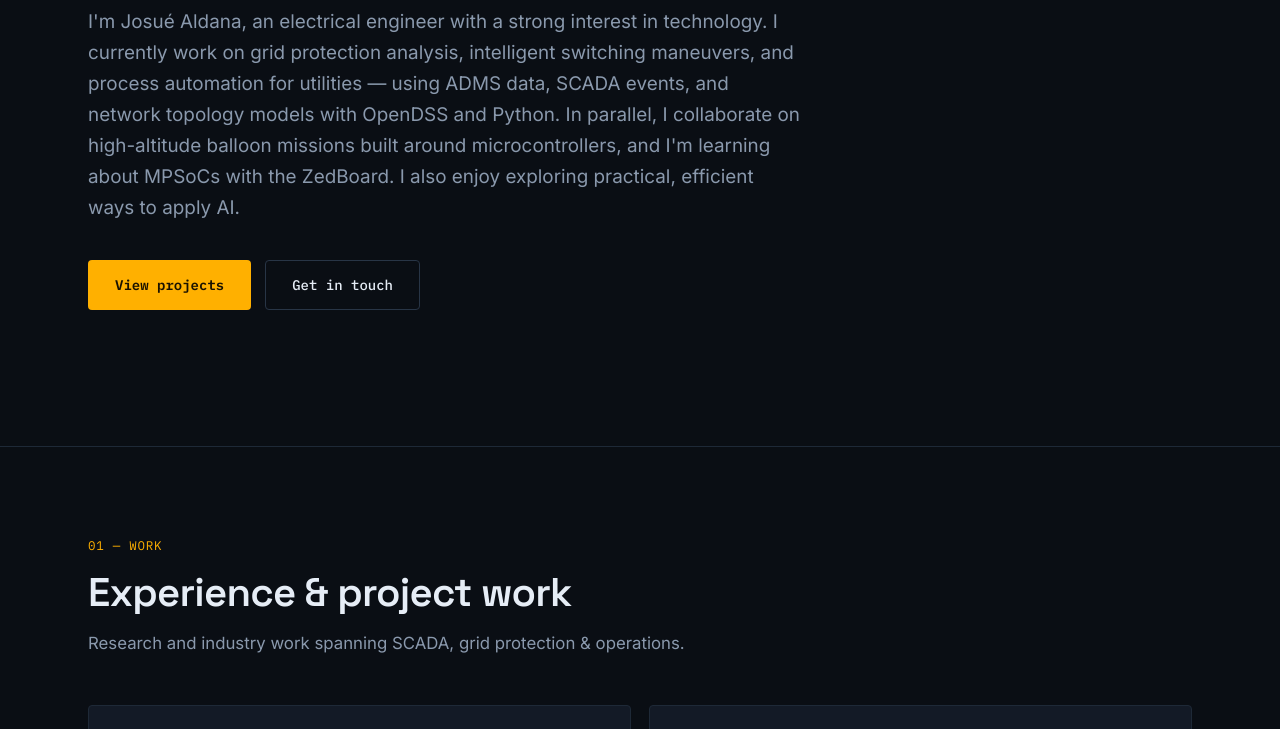
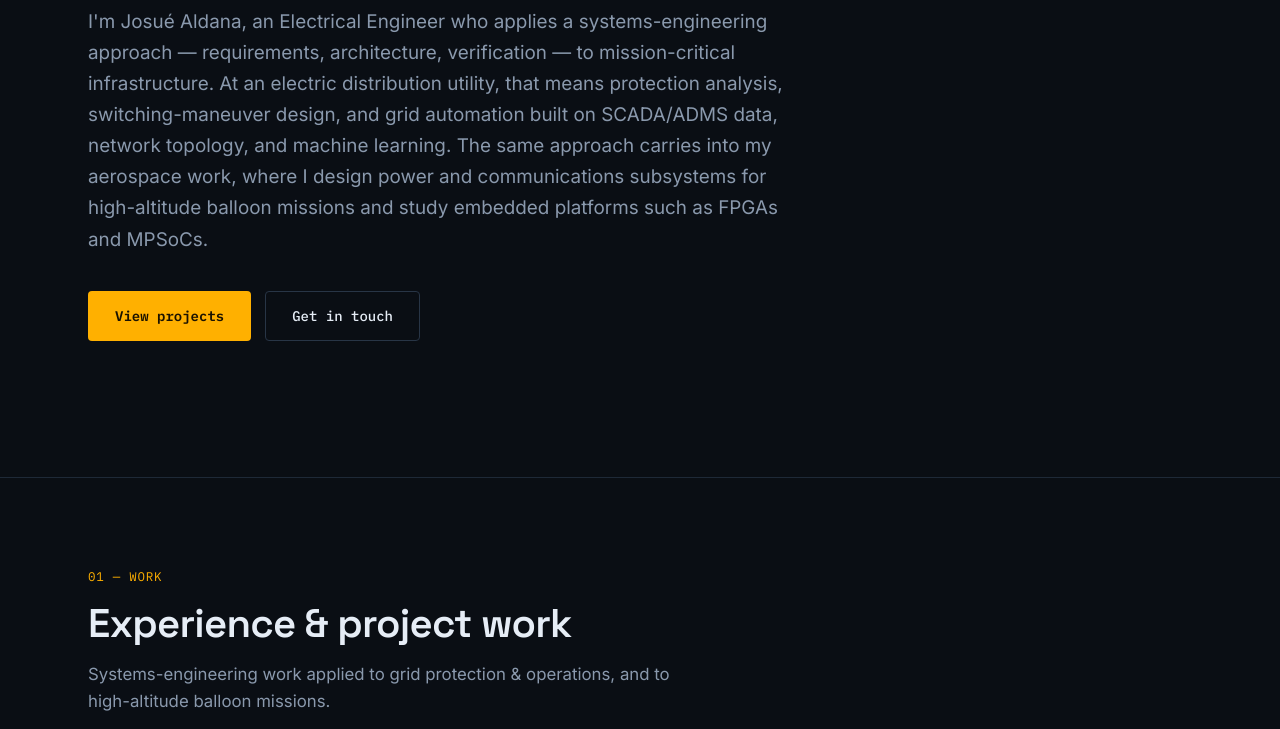
Before and after one commit to scitechlab-dev/scitechlab-dev-site, a plain HTML site: page index.html in a window 1280 px wide. Shown: the part 442-1171 px from the top of the page. Drawn offline with Linux system fonts and the light colour scheme.

Commit message:
Unify narrative around systems-engineering thread, fix portrait cache-busting

```diff
--- a/index.html
+++ b/index.html
@@ -42,17 +42,18 @@
   <!-- ============ HERO ============ -->
   <section class="hero" id="top">
     <div class="wrap">
-      <p class="eyebrow"><span class="live-dot" aria-hidden="true"></span>Utilities · Grid Operations · SCADA · Embedded Systems · IoT · AI</p>
+      <p class="eyebrow"><span class="live-dot" aria-hidden="true"></span>Systems Engineering · Grid Operations · Aerospace R&amp;D</p>
       <h1 class="hero-title">
         Electrical engineering, from the<br />
         <span class="accent">grid</span> to <span class="accent">near space</span>.
       </h1>
       <p class="hero-lede">
-        I'm Josué Aldana, an electrical engineer with a strong interest in technology. I currently work on
-        grid protection analysis, intelligent switching maneuvers, and process automation for utilities —
-        using ADMS data, SCADA events, and network topology models with OpenDSS and Python. In parallel, I
-        collaborate on high-altitude balloon missions built around microcontrollers, and I'm learning about
-        MPSoCs with the ZedBoard. I also enjoy exploring practical, efficient ways to apply AI.
+        I'm Josué Aldana, an Electrical Engineer who applies a systems-engineering approach —
+        requirements, architecture, verification — to mission-critical infrastructure. At an electric
+        distribution utility, that means protection analysis, switching-maneuver design, and grid
+        automation built on SCADA/ADMS data, network topology, and machine learning. The same approach
+        carries into my aerospace work, where I design power and communications subsystems for
+        high-altitude balloon missions and study embedded platforms such as FPGAs and MPSoCs.
       </p>
       <div class="hero-actions">
         <a class="btn btn-primary" href="#work">View projects</a>
@@ -67,7 +68,7 @@
       <div class="section-head">
         <span class="section-tag">01 — Work</span>
         <h2>Experience &amp; project work</h2>
-        <p class="section-sub">Research and industry work spanning SCADA, grid protection &amp; operations.</p>
+        <p class="section-sub">Systems-engineering work applied to grid protection &amp; operations, and to high-altitude balloon missions.</p>
       </div>
 
       <div class="project-grid">
@@ -136,7 +137,7 @@
     <div class="wrap about-grid">
       <div class="about-head">
         <figure class="about-photo">
-          <img src="assets/portrait.jpg" alt="Josué Aldana" width="320" height="320" loading="lazy" />
+          <img src="assets/portrait.jpg?v=2" alt="Josué Aldana" width="320" height="320" loading="lazy" />
           <figcaption>
             <span class="ap-name">Josué Aldana</span>
             <span class="ap-role">Electrical Engineer · San Salvador, El Salvador</span>
@@ -149,7 +150,7 @@
         <div class="cred-grid">
           <div class="cred">
             <span class="cred-k">Focus</span>
-            <span class="cred-v">Protection Coordination · Grid Operations · HAB/Aerospace Systems · Embedded IoT</span>
+            <span class="cred-v">Protection Coordination · Grid Operations · HAB / Aerospace Systems</span>
           </div>
           <div class="cred">
             <span class="cred-k">Toolbox</span>
```
Also changed, not shown: README.md.
